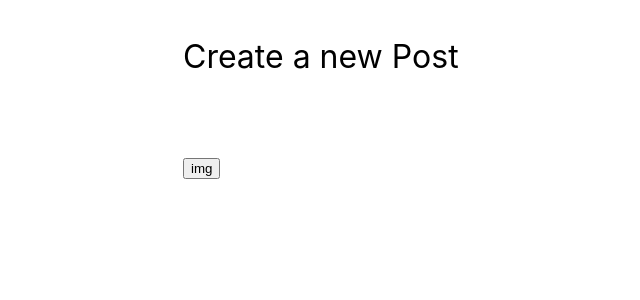
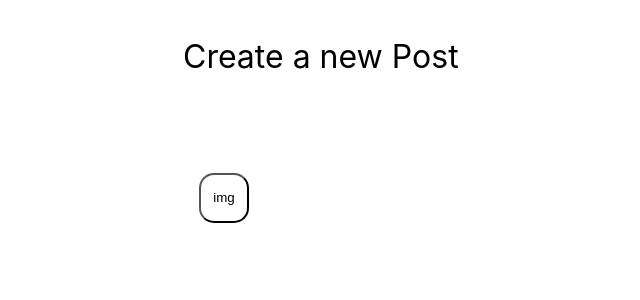
Before and after one commit to shashankcic/blogging, a React (Create React App) app: page / in a window 1280 px wide. Shown: the top 300 px of the page, without its empty margins (89-729 px from the left). Built offline with nearby package versions, Linux system fonts and the light colour scheme.

Commit message:
Styling toolbar

```diff
--- a/src/Components/Toolbar/index.jsx
+++ b/src/Components/Toolbar/index.jsx
@@ -1,14 +1,15 @@
 import React from 'react';
 import { componentMappings } from '../Item';
+import { ToolbarWrapper } from './style';
 
 const Toolbar = ({addItem}) => (
-  <div className="toolbar">
+  <ToolbarWrapper>
     {Object.keys(componentMappings).map(key => (
       <button onClick={() => addItem(key, {})}>
         {key}
       </button>
     ))}
-  </div>
+  </ToolbarWrapper>
 );
 
 export default Toolbar;
--- /dev/null
+++ b/src/Components/Toolbar/style.js
@@ -0,0 +1,14 @@
+import styled from 'styled-components';
+
+export const ToolbarWrapper = styled.div`
+  padding: 16px;
+  button {
+    width: 50px;
+    height: 50px;
+    border-radius: 15px;
+    background: none;
+    &:hover {
+      cursor: pointer;
+    }
+  }
+`;
```
